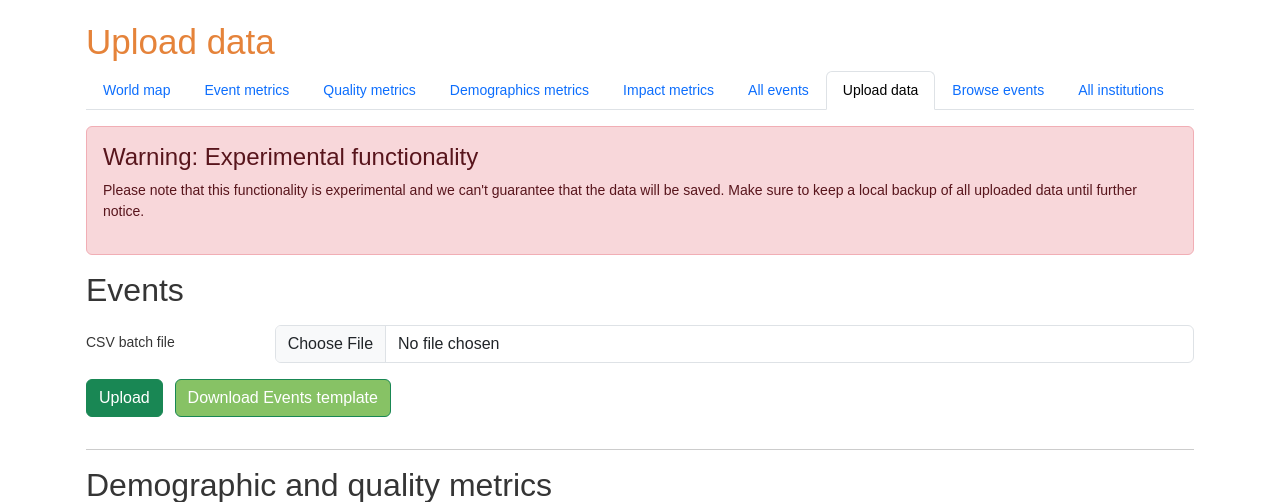
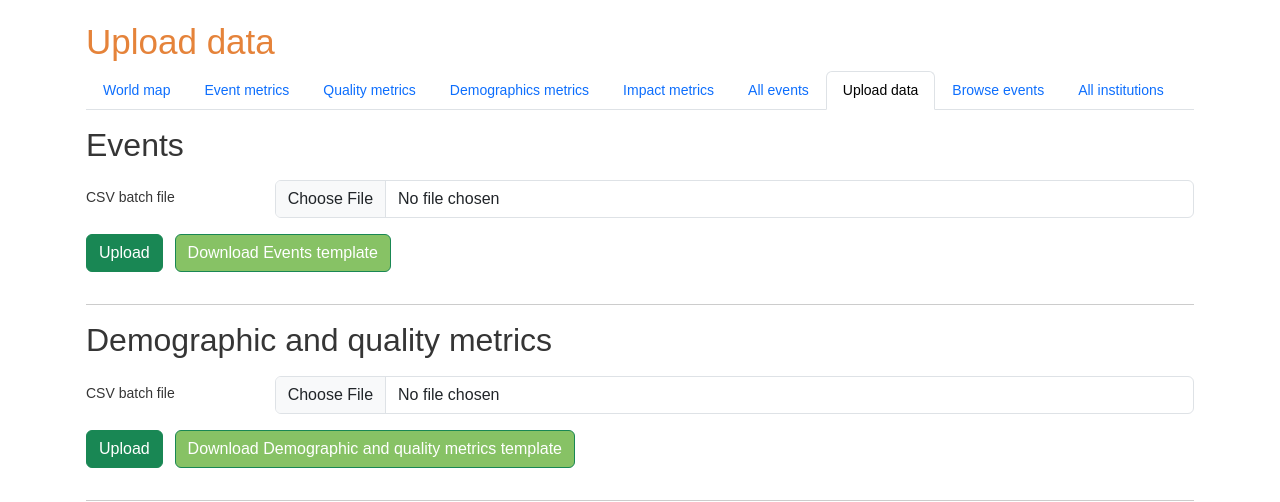
Before and after one commit to elixir-europe-training/Training-Metrics-Database, a Django app: page /upload-data in a window 1280 px wide. Shown: the part 66-568 px from the top of the page. Run offline with Django 4.2, Linux system fonts and the light colour scheme; the visitor is signed in with stand-in values (Sample User, id 1); data that the repository does not hold is empty; some libraries are stand-ins or nearby versions; some web fonts are replaced.

Commit message:
fix: remove data warning

```diff
--- a/app/metrics/templates/metrics/data-warning.html
+++ /dev/null
@@ -1,4 +0,0 @@
-<div class="alert alert-danger alert-dismissible fade show" role="alert">
-    <h4>Warning: Experimental functionality</h4>
-    <p>Please note that this functionality is experimental and we can't guarantee that the data will be saved. Make sure to keep a local backup of all uploaded data until further notice.</p>
-</div>
--- a/app/metrics/templates/metrics/model-form.html
+++ b/app/metrics/templates/metrics/model-form.html
@@ -2,7 +2,6 @@
 {% block content %}
     <h1>{{title}}</h1>
     {% include 'common/tabs.html' %}
-    {% include 'metrics/data-warning.html' %}
     <h2>Stats</h2>
     <div class="mb-3 row">
         <table class="table table-bordered">
--- a/app/metrics/templates/metrics/model-list.html
+++ b/app/metrics/templates/metrics/model-list.html
@@ -2,7 +2,6 @@
 {% block content %}
     <h1>{{title}}</h1>
     {% include 'common/tabs.html' %}
-    {% include 'metrics/data-warning.html' %}
     <div class="mb-3 row">
         <nav aria-label="Page navigation">
             <ul class="pagination">
--- a/app/metrics/templates/metrics/upload.html
+++ b/app/metrics/templates/metrics/upload.html
@@ -2,7 +2,6 @@
 {% block content %}
     <h1>{{ title }}</h1>
     {% include 'common/tabs.html' %}
-    {% include 'metrics/data-warning.html' %}
     {% for form in forms %}
     <h2>{{form.title}}</h2>
     {% if form.description %}{% for paragraph in form.description %}<p>{{ paragraph }}</p>{%endfor%}{% endif %}
```
